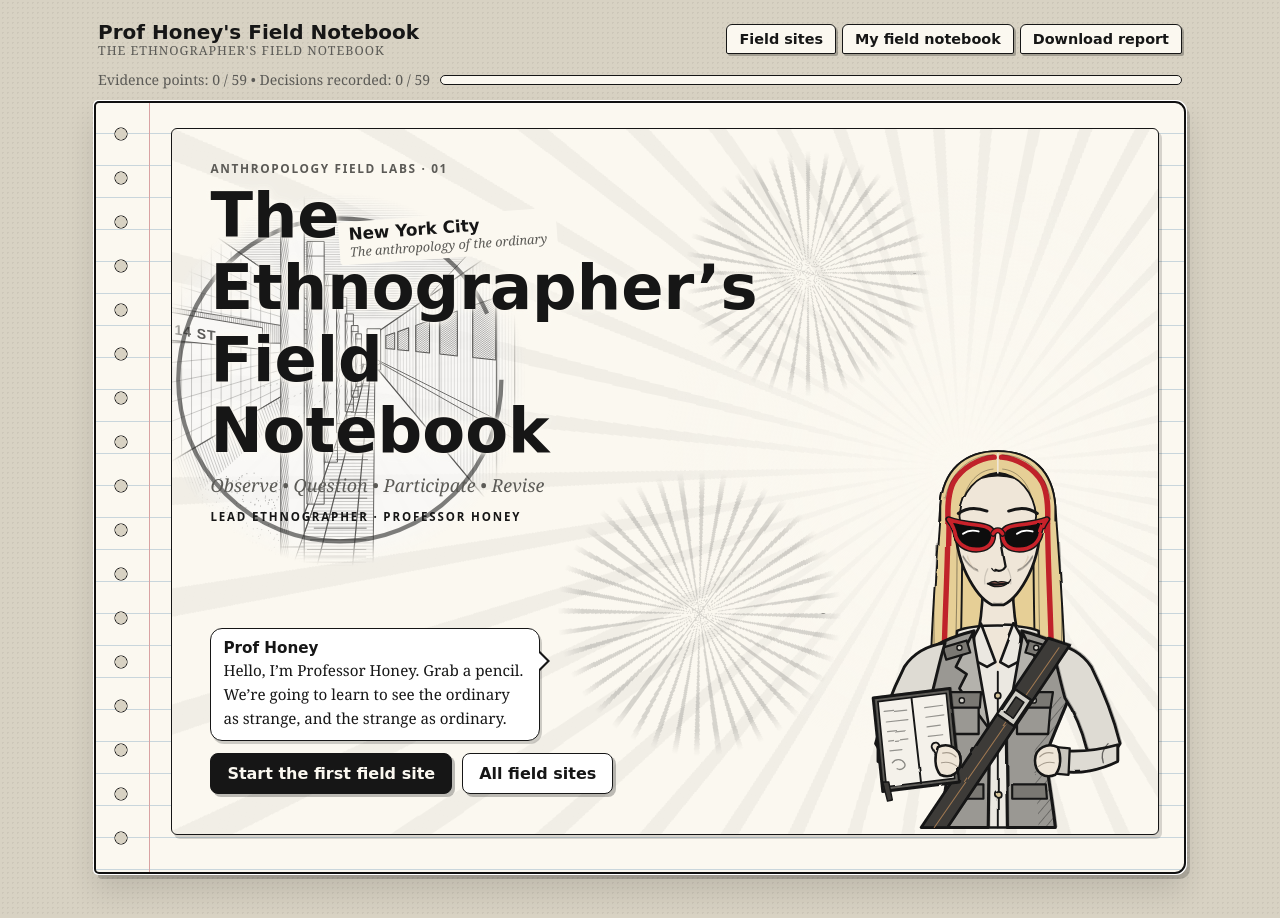
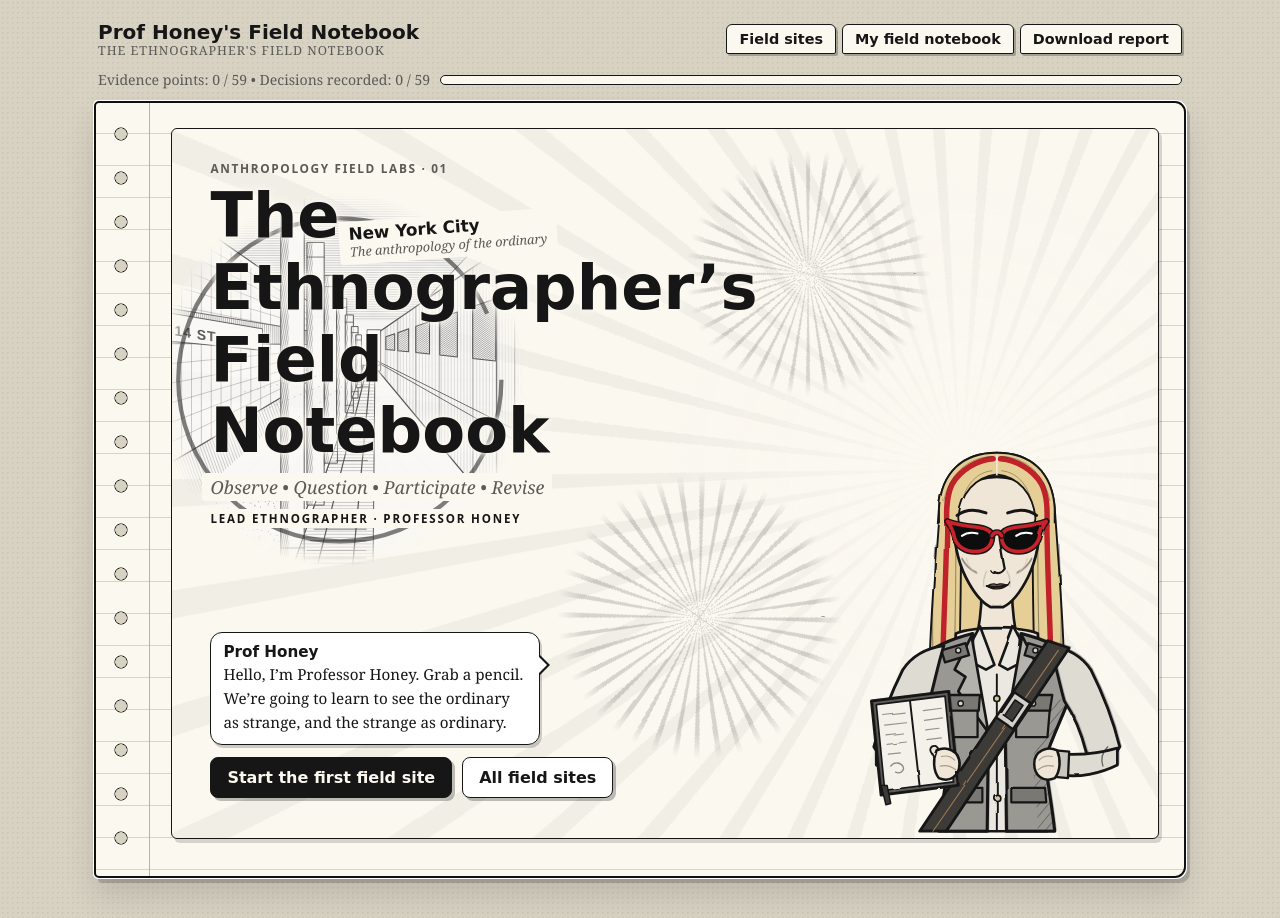
Before and after one commit to hudsonlinemedia/ethnographers-field-notebook, a plain HTML site: page index.html in a window 1280 px wide. Drawn offline with Linux system fonts and the light colour scheme.

Commit message:
Title: subtitle and credit lines sit on top of the lens
Co-Authored-By: Claude Opus 5.5 <noreply@anthropic.com>
Claude-Session: https://claude.ai/code/session_011PsDWqyC1i7ge5GkSBz447

```diff
--- a/index.html
+++ b/index.html
@@ -154,6 +154,8 @@ select{width:auto;line-height:1.3}
 .z2{left:39%;top:auto;bottom:11%;width:clamp(200px,min(29%,40vh),310px)}
 .z3{left:auto;right:23%;top:3%;width:clamp(200px,25%,270px)}
 .tcontent{z-index:3}
+.tcontent .sub,.tcontent .credit{display:table;background:#fbf8f0;padding:2px 8px;margin-left:-8px;border-radius:3px}
+.tcontent .credit{margin-top:8px}
 #homeBubble{max-width:330px;margin-top:clamp(24px,13vh,118px)}
 .z1 .zlabel{left:auto;right:-8%;top:6%;bottom:auto;transform:translate(0,6px) rotate(-4deg);text-align:left}
 .zone.z1.on .zlabel{transform:translate(0,0) rotate(-4deg)}
```
